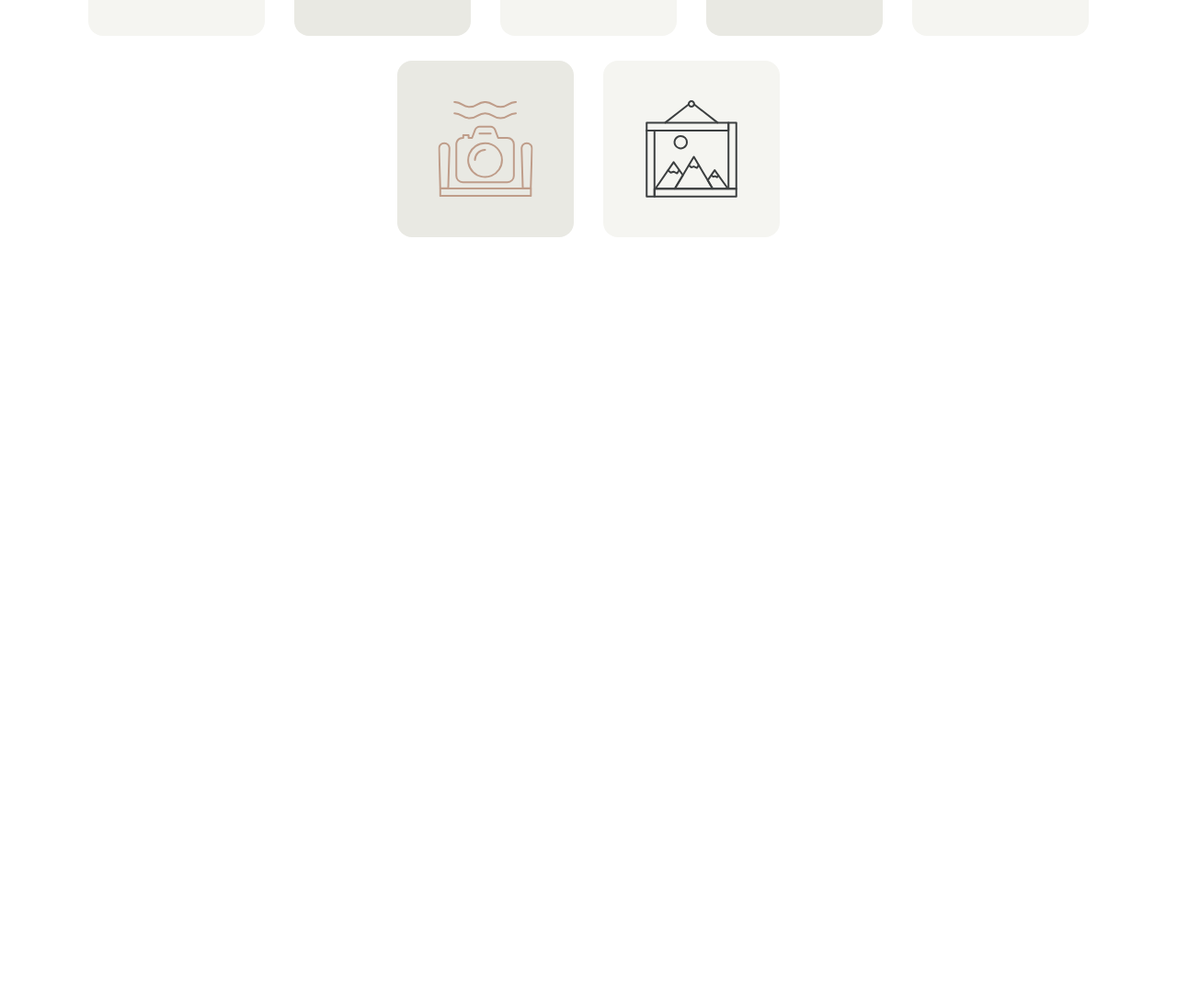
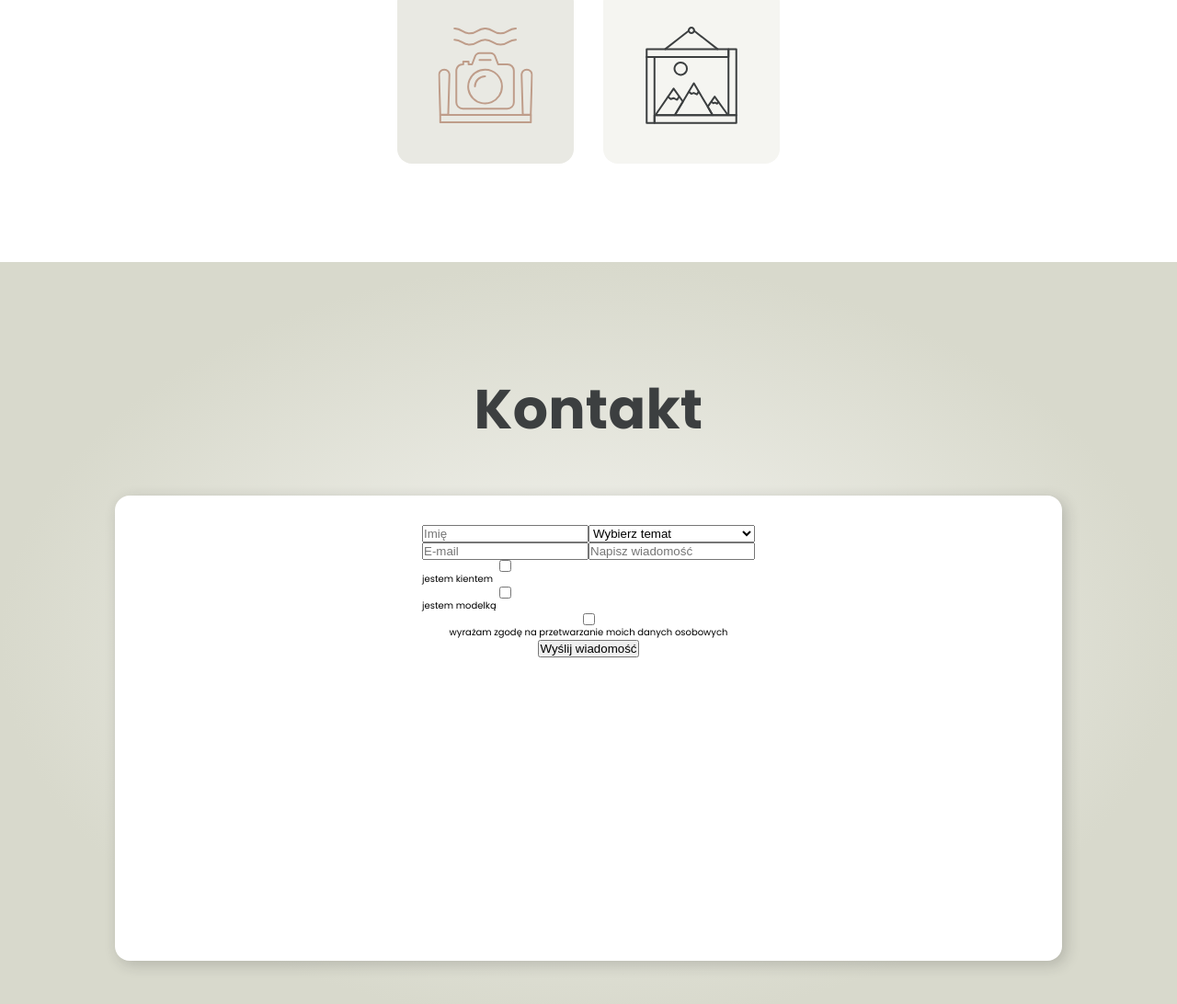
Before and after one commit to AgataS23/zadanie, a website: page index.html in a window 1280 px wide. Shown: the part 1698-2790 px from the top of the page at 92% size. Before the commit the page ends 1983 px from the top, so only its background shows below. Drawn offline with Linux system fonts and the light colour scheme.

Commit message:
Added section contact but not finished...

```diff
--- a/index.html
+++ b/index.html
@@ -54,6 +54,30 @@
             <div class="services__background-icon"><img class="services__icon" src="./images/icon12.svg" alt="icon12"></div>
         </div>
     </section>
+    <section class="contact">
+        <h3 class="contact__header">Kontakt</h3>
+        <form action="#" class="contact__form">
+            <div class="contact__wrapper-main">
+                <div class="contact__wrapper-main--first">
+                    <input type="text" name="name" id="name" placeholder="Imię">
+                    <input type="email" name="email" id="email" placeholder="E-mail">
+                    <input type="checkbox" name="client" id="client"><label for="client">jestem kientem</label>
+                    <input type="checkbox" name="model" id="model"><label for="model">jestem modelką</label>
+                </div>
+                <div class="contact__wrapper-main--second">
+                    <select id="search" name="search">
+                        <option value="temat1">Wybierz temat</option>
+                        <option value="temat2">temat 2</option>
+                        <option value="temat3">temat 3</option>
+                        <option value="temat4">temat 4</option>
+                    </select>
+                    <input type="text" name="text" id="text" placeholder="Napisz wiadomość">
+                </div>
+            </div>
+            <input type="checkbox" name="model" id="model"><label for="model">wyrażam zgodę na przetwarzanie moich danych osobowych</label>
+            <button>Wyślij wiadomość</button>
+        </form>
+    </section>
 
 </body>
 </html>
--- /dev/null
+++ b/scss/_mixins.scss
@@ -0,0 +1,10 @@
+@mixin header {
+    font-style: normal;
+    font-weight: 700;
+    font-size: 6rem;
+    line-height: 100%;
+    text-align: center;
+    letter-spacing: 0.25px;
+    color: $color-text;
+    margin: 8rem auto 6.4rem auto;
+}
--- a/scss/style.scss
+++ b/scss/style.scss
@@ -1,4 +1,6 @@
 @import url('https://fonts.googleapis.com/css2?family=Lato&family=Poppins:wght@400;500;700&display=swap');
+
+@import "_mixins";
 
 $color-text: #3C3F40;
 $color-light-brown: #BF9D8A;
@@ -81,16 +83,10 @@ html {
   .services {
     display: flex;
     flex-direction: column;
+    padding-bottom: 8rem;
     &__header {
-      font-style: normal;
-      font-weight: 700;
-      font-size: 6rem;
-      line-height: 100%;
-      text-align: center;
-      letter-spacing: 0.25px;
-      color: $color-text;
-      margin: 8rem auto 6.4rem auto;
-      padding-bottom: 8rem;
+      @include header;
+
     }
     &__wrapper {
       display: flex;
@@ -121,3 +117,45 @@ html {
 
     }
   }
+  .contact {
+    background: radial-gradient(50% 50% at 50% 50%, #F5F5F1 0%, #D8D9CC 100%);
+    display: flex;
+    flex-direction: column;
+    align-items: center;
+    padding: 5rem 3.2rem 6.8rem;
+    &__header {
+      @include header;
+    }
+    &__form {
+      display: flex;
+      flex-direction: column;
+      align-items: center;
+      padding: 32px;
+
+
+      width: 1030px;
+      height: 506px;
+
+      background: #FFFFFF;
+      /* box shadow white background */
+
+      box-shadow: 4px 4px 16px rgba(28, 28, 30, 0.2);
+      border-radius: 16px;
+    }
+    &__wrapper-main {
+      display: flex;
+      flex-direction: row;
+      justify-content: center;
+      &--first {
+        width: 50%;
+        display: flex;
+        flex-direction: column;
+
+      }
+      &--second {
+        width: 50%;
+        display: flex;
+        flex-direction: column;
+      }
+    }
+  }
```
Also changed, not shown: css/style.css.
